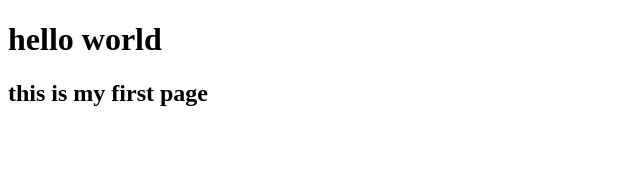
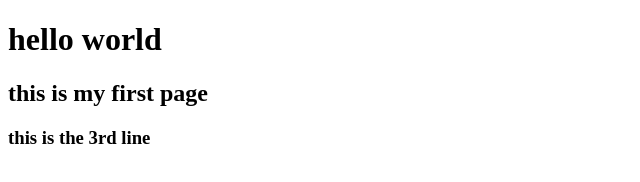
Before and after one commit to alishba2/testing, a plain HTML site: page index.html in a window 1280 px wide. Shown: the whole page, without its empty margins (0-640 px from the left). Drawn offline with Linux system fonts and the light colour scheme.

Commit message:
updated index file line 12

```diff
--- a/index.html
+++ b/index.html
@@ -9,5 +9,7 @@
 <body>
     <h1>hello world</h1>
     <h2>this is my first page</h2>
+    <h3>this is the 3rd line</h3>
+
 </body>
 </html>
```
